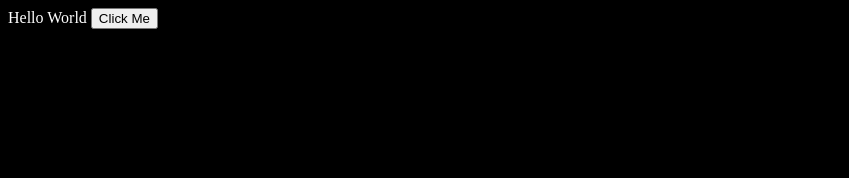
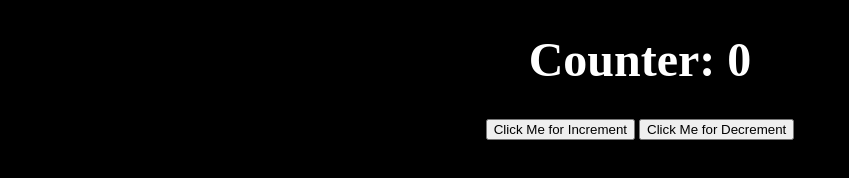
Before and after one commit to shahid-alois/awsTask1, a plain HTML site: page index.html in a window 1280 px wide. Shown: the whole page, without its empty margins (0-849 px from the left). Drawn offline with Linux system fonts and the light colour scheme.

Commit message:
updated website

```diff
--- a/index.html
+++ b/index.html
@@ -3,24 +3,47 @@
 <head>
     <meta charset="UTF-8">
     <meta name="viewport" content="width=device-width, initial-scale=1.0">
-    <title>Document</title>
+    <title>Counter App</title>
     <style>
         body {
             background-color: black;
             color: white;
         }
+
+        .container {
+            text-align: center;
+        }
+
+        h1 {
+            font-size: 3em;
+        }
     </style>
 </head>
 <body>
-    Hello World
-    <button onclick="handleClick()">
-        Click Me
-    </button>
+    <div class="container">
+        <h1>Counter: <span id="counter">0</span></h1>
+        <button onclick="increment()">Click Me for Increment</button>
+        <button onclick="decrement()">Click Me for Decrement</button>
+    </div>
 
     <script>
-        console.log('Hello World');
-        const handleClick = () => {
-            console.log('Button Clicked');
+        let count = 0;
+
+        // Function to update the displayed counter value
+        function updateCounter() {
+            document.getElementById('counter').innerText = count;
+        }
+
+        // Increment function
+        function increment() {
+            count++;
+            updateCounter();
+        }
+
+        // Decrement function
+        function decrement() {
+            count--;
+            updateCounter();
         }
     </script>
 </body>
```
